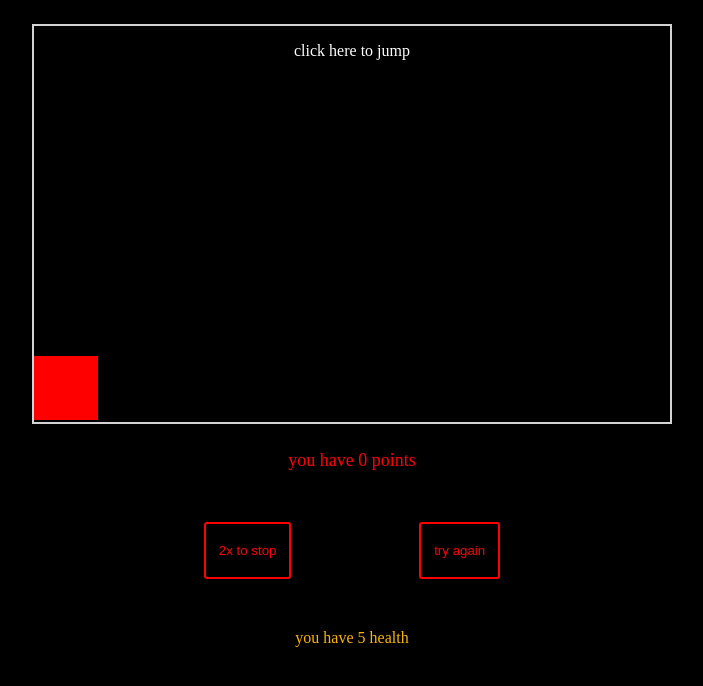
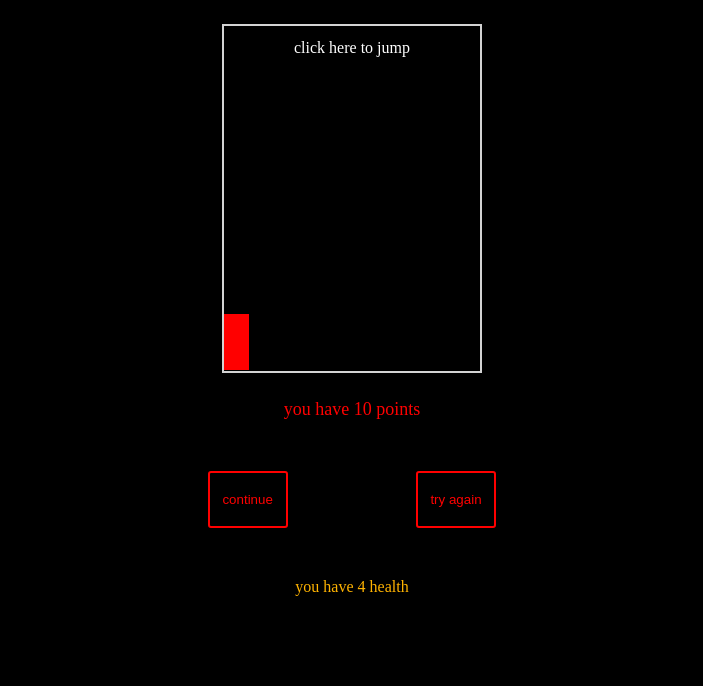
Before and after one commit to alirezakhnn/jump-game, a website: page jump.html in a window 1280 px wide. Both pictures are taken after a click on the button "start". Shown: the whole page, without its empty margins (288-991 px from the left). Drawn offline with Linux system fonts and the light colour scheme.

Commit message:
completed

```diff
--- a/jump.js
+++ b/jump.js
@@ -3,8 +3,7 @@ var character = document.querySelector('.character');
 var block = document.querySelector('.block');
 var score = document.querySelector('.score');
 var counter = 0;
-let charTop = parseInt(window.getComputedStyle(character).getPropertyValue("top"));
-let blockLeft = parseInt(window.getComputedStyle(block).getPropertyValue("left"));
+var guide = document.querySelector('.guide');
 var btnAgain = document.querySelector('.restart button:nth-child(2)');
 var startBtn = document.querySelector('.restart button:nth-child(1)');
 var health = document.querySelector('.health');
@@ -21,7 +20,38 @@ startBtn.addEventListener('click', () => {
     startBtn.innerHTML = '2x to stop';
     health.innerHTML = 'you have ' + remain + ' health';
     score.innerHTML = 'you have ' + counter + ' points';
+    setInterval(() => {
+        let charTop = parseInt(window.getComputedStyle(character).getPropertyValue("top"));
+        let blockLeft = parseInt(window.getComputedStyle(block).getPropertyValue("left"));
+        //lose condition =>
+        if (blockLeft <= 26 && blockLeft >= 0 && charTop >= 240) {
+            startBtn.innerHTML = 'continue';
+            alert('crashed !');
+            score.innerHTML = 'you have ' + counter + ' points';
+            block.classList.remove('block-anim');
+            remain--;
+            health.innerHTML = 'you have ' + remain + ' health';
+            if (startBtn.onclick) {
+                block.classList.add('block-anim');
+                startBtn.innerHTML = '2x to stop';
+            }
+        } else if (startBtn.innerHTML == '2x to stop') { //win condition =>
+            counter++;
+            score.innerHTML = 'you have ' + counter + ' points';
+        } else {
+            score.innerHTML = 'you have ' + counter + ' points';
+        }
+        if (remain == 0) { //finish condition =>
+            startBtn.disabled = true;
+            startBtn.innerHTML = 'disabled';
+            guide.innerHTML = 'game is finished';
+            guide.style.color = 'orange';
+        }
+    }, 124)
+
+    //my problem is handle the score;
 })
+
 startBtn.ondblclick = () => {
     block.classList.remove('block-anim');
     startBtn.innerHTML = 'start';
--- a/jump.scss
+++ b/jump.scss
@@ -9,10 +9,10 @@ body {
     padding: 3vh 0;
     background-color: black;
     #full {
-        padding: 2vh 0;
+        padding: 13px 0;
         border: 2px solid #d3d3d3;
-        width: 50vw;
-        height: 50vh;
+        width: 260px;
+        height: 349px;
         margin: 0 auto;
         .guide {
             color: white;
@@ -20,9 +20,9 @@ body {
         }
         .character {
             position: relative;
-            top: 37vh;
-            width: 5vw;
-            height: 8vh;
+            top: 257px;
+            width: 25px;
+            height: 56px;
             background-color: red;
         }
         .animation {
@@ -48,34 +48,35 @@ body {
         .block {
             position: relative;
             background-color: blue;
-            width: 5vw;
-            height: 3vh;
-            top: 34vh;
-            left: 50vw;
+            width: 25px;
+            height: 20px;
+            top: 236px;
+            left: 265px;
         }
         .block-anim {
             animation: blocker 1.5s infinite linear;
         }
         @keyframes blocker {
             0% {
-                left: 50vw;
+                left: 265px;
             }
             30% {
-                left: 30vw;
+                left: 155px;
             }
             50% {
-                left: 10vw;
+                left: 105px;
             }
             75% {
-                left: -10vw;
+                left: 55px;
             }
             100% {
-                left: -20vw;
+                left: -25px;
             }
         }
     }
 }
 
+// here is to continue
 .score-container {
     display: grid;
     place-items: center;
```
Also changed, not shown: jump.css.
